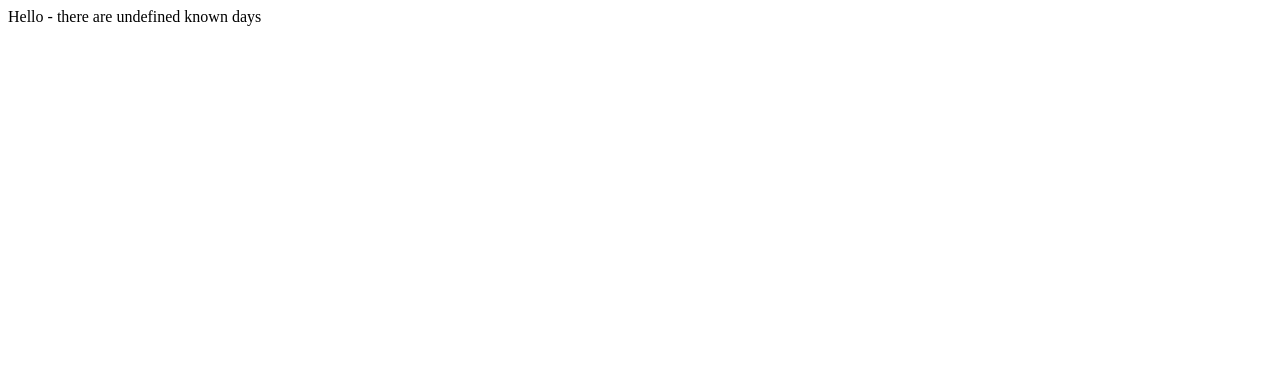
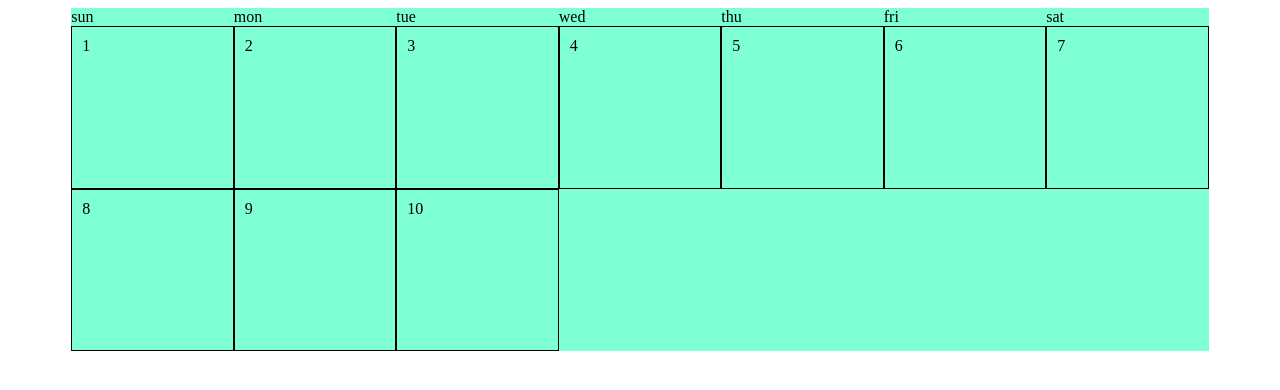
Before and after one commit to kolya-rm/Piscine-Days-Calendar-Project, a website with bundled scripts: page index.html in a window 1280 px wide. Built offline with nearby package versions, Linux system fonts and the light colour scheme.

Commit message:
Modified page file to implement grid structure. Added and connected syles file.

```diff
--- a/index.html
+++ b/index.html
@@ -3,7 +3,35 @@
     <head>
         <script type="module" src="common.mjs"></script>
         <script type="module" src="web.mjs"></script>
+        <link rel="stylesheet" href="style.css">
     </head>
     <body>
+        <header></header>
+        <main>
+            <section id="calendar">
+                <div id="week-days">
+                    <div>sun</div>
+                    <div>mon</div>
+                    <div>tue</div>
+                    <div>wed</div>
+                    <div>thu</div>
+                    <div>fri</div>
+                    <div>sat</div>
+                </div>
+                <div id="month-days">
+                    <div class="day">1</div>
+                    <div class="day">2</div>
+                    <div class="day">3</div>
+                    <div class="day">4</div>
+                    <div class="day">5</div>
+                    <div class="day">6</div>
+                    <div class="day">7</div>
+                    <div class="day">8</div>
+                    <div class="day">9</div>
+                    <div class="day">10</div>
+                </div>
+            </section>
+        </main>
+        <footer></footer>
     </body>
 </html>
--- /dev/null
+++ b/style.css
@@ -0,0 +1,21 @@
+#calendar {
+  width: 90%;
+  margin: auto;
+  background-color: aquamarine;
+}
+
+#week-days {
+  display: grid;
+  grid-template-columns: repeat(7, 1fr);
+}
+
+#month-days {
+  display: grid;
+  grid-template-columns: repeat(7, 1fr);
+}
+
+.day {
+  border: 1px solid;
+  aspect-ratio: 1 / 1;
+  padding: 10px;
+}
--- a/web.mjs
+++ b/web.mjs
@@ -6,6 +6,6 @@
 import { getGreeting } from "./common.mjs";
 import daysData from "./days.json" with { type: "json" };
 
-window.onload = function() {
-    document.querySelector("body").innerText = `${getGreeting()} - there are ${daysData.length} known days`;
-}
+// window.onload = function() {
+//     document.querySelector("body").innerText = `${getGreeting()} - there are ${daysData.length} known days`;
+// }
```
